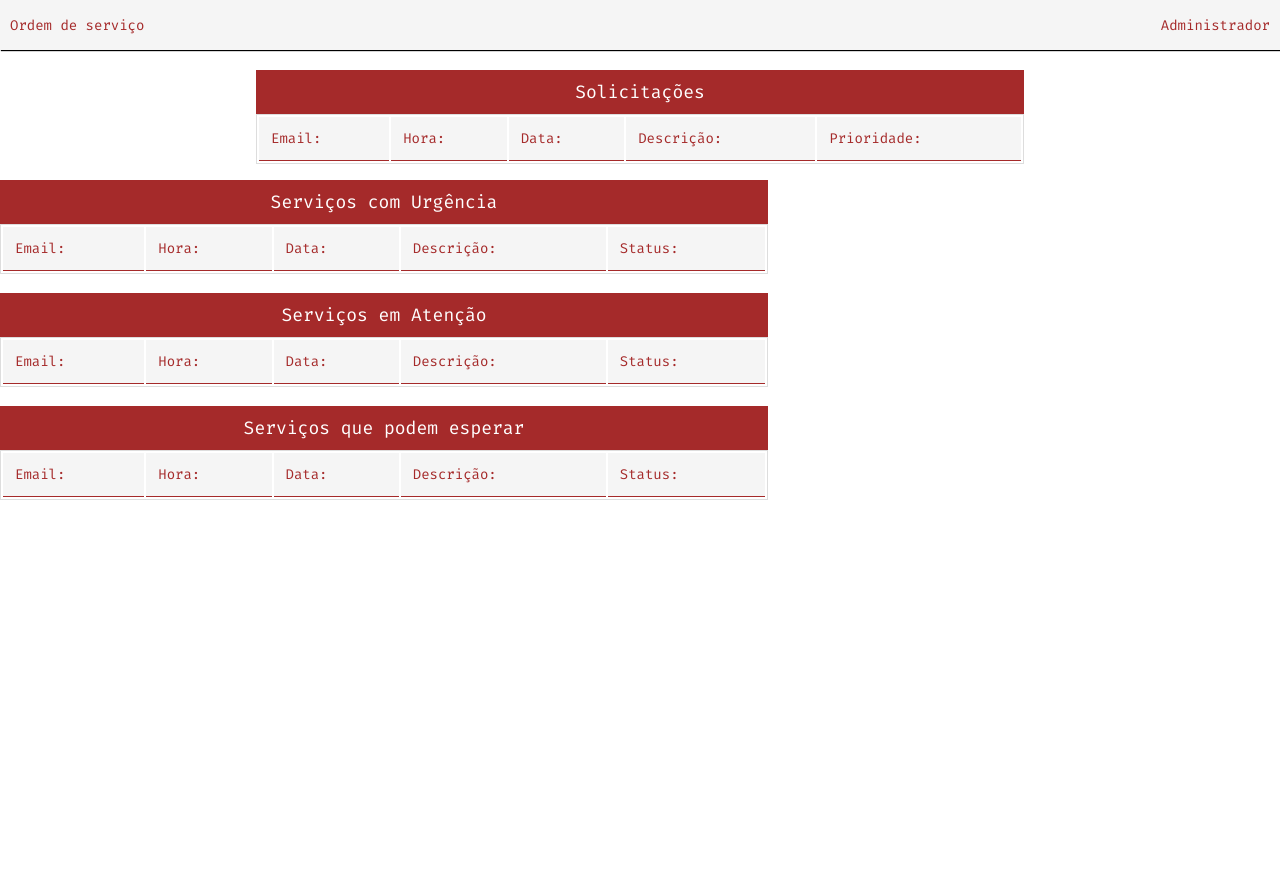
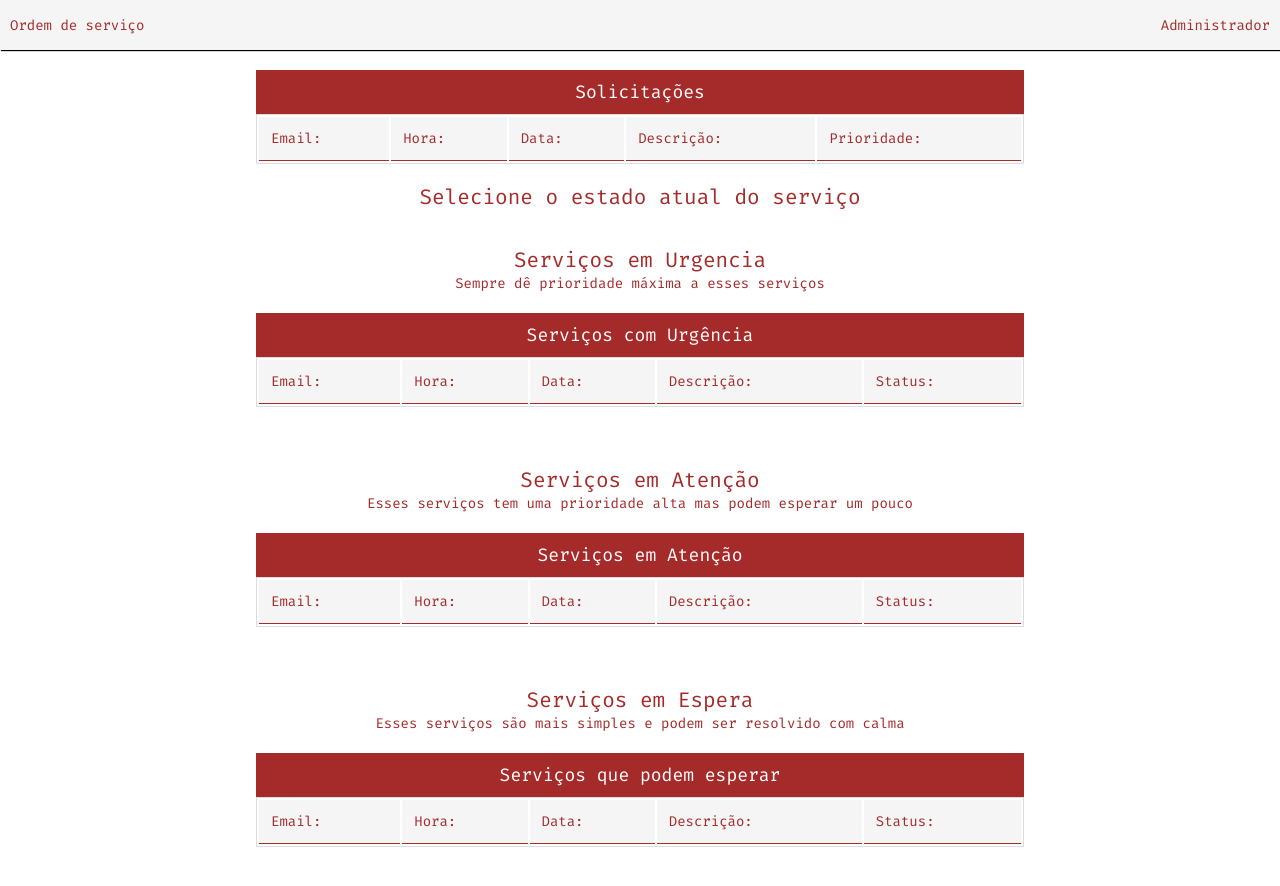
Before and after one commit to artmaia/Trabalho_Web_Ordem_de_Servi-os, a website: page pages/Admin/administrador.html in a window 1280 px wide. Shown: the top 886 px of the page. Drawn offline with Linux system fonts and the light colour scheme; files that its build step writes are made by us from their sources; no server answers.

Commit message:
melhora no front

```diff
--- a/pages/Admin/administrador.html
+++ b/pages/Admin/administrador.html
@@ -35,10 +35,17 @@
                 </tbody>
             </table>
         </div>
+        <br>
+        <h2>Selecione o estado atual do serviço</h2>
+        <br>
     </div>
     <br>
-    <div>
-        <div class="container-table">
+    <div class="container2">
+        <div class="textos">
+            <h2>Serviços em Urgencia</h2>
+            <p>Sempre dê prioridade máxima a esses serviços</p>
+        </div>
+        <div class="container-table1">
             <table class="table" id="tabelaSolicitacoesUrgentes">
                 <caption>Serviços com Urgência</caption>
                 <thead>
@@ -55,7 +62,11 @@
             </table>
         </div>
         <br>
-        <div class="container-table">
+        <div class="textos">
+            <h2>Serviços em Atenção</h2>
+            <p>Esses serviços tem uma prioridade alta mas podem esperar um pouco</p>
+        </div>
+        <div class="container-table2">
             <table class="table" id="tabelaSolicitacoesAtencao">
                 <caption>Serviços em Atenção</caption>
                 <thead>
@@ -72,7 +83,11 @@
             </table>
         </div>
         <br>
-        <div class="container-table">
+        <div class="textos">
+            <h2>Serviços em Espera</h2>
+            <p>Esses serviços são mais simples e podem ser resolvido com calma</p>
+        </div>
+        <div class="container-table3">
             <table class="table" id="tabelaSolicitacoesEspera">
                 <caption>Serviços que podem esperar</caption>
                 <thead>
@@ -184,25 +199,6 @@
             return newRow;
         }
 
-        //to mexendo aqui!!!!
-        // function criarLinhaTabelaPrioridade1(row) {
-        //     const newRow = document.createElement('tr');
-        //     newRow.innerHTML = `
-        //         <td>${row.email}</td>
-        //         <td>${row.categoria}</td>
-        //         <td>${row.data}</td>
-        //         <td>${row.descricao}</td>
-        //         <td>${row.tipo}</td>
-        //         <td>
-        //             <button class="btn-urgente" onclick="definirStatus('${row.id}', 'Analise')">Em análise</button>
-        //             <button class="btn-atencao" onclick="definirStatus('${row.id}', 'Andamento)">Em andamento</button>
-        //             <button class="btn-espera" onclick="definirStatus('${row.id}', 'Concluido')">Concluído</button>
-        //         </td>
-        //     `;
-        //     return newRow;
-        // } //to mexendo aqui!!!
-
-
         // Função para formatar a data
         function formatarData(data) {
             // Verifica se a data está no formato ISO 8601 (AAAA-MM-DDTHH:MM:SS.MSZ)
@@ -234,6 +230,7 @@
                 }
                 console.log('Tipo de serviço atualizado com sucesso');
                 // Aqui você pode adicionar qualquer lógica adicional, como recarregar a tabela de serviços
+                location.reload();
             })
             .catch(error => {
                 console.error('Erro ao atualizar tipo de serviço:', error);
@@ -258,6 +255,7 @@
                 }
                 console.log('Tipo de serviço atualizado com sucesso');
                 // Aqui você pode adicionar qualquer lógica adicional, como recarregar a tabela de serviços
+                location.reload();
             })
             .catch(error => {
                 console.error('Erro ao atualizar tipo de serviço:', error);
--- a/public/admin.css
+++ b/public/admin.css
@@ -43,6 +43,12 @@ body {
     align-items: center;
 }
 
+.container2 {
+    display: flex;
+    flex-direction: column;
+    align-items: center;
+}
+
 .table {
     width: 100%;
     border: 1px solid #ddd;
@@ -60,6 +66,28 @@ body {
     overflow-y: auto; /* Adiciona uma barra de rolagem vertical para o contêiner da tabela */
     width: 60%;
     max-height: 70vh; /* Define a altura máxima do contêiner da tabela como 70% da altura da janela de visualização */
+}
+
+.container-table1 {
+    overflow-y: auto; /* Adiciona uma barra de rolagem vertical para o contêiner da tabela */
+    width: 60%;
+    max-height: 70vh; /* Define a altura máxima do contêiner da tabela como 70% da altura da janela de visualização */
+    margin-bottom: 40px;
+}
+
+.container-table2 {
+    overflow-y: auto; /* Adiciona uma barra de rolagem vertical para o contêiner da tabela */
+    width: 60%;
+    max-height: 70vh; /* Define a altura máxima do contêiner da tabela como 70% da altura da janela de visualização */
+    margin-bottom: 40px;
+}
+
+.container-table3 {
+    overflow-y: auto; /* Adiciona uma barra de rolagem vertical para o contêiner da tabela */
+    width: 60%;
+    max-height: 70vh; /* Define a altura máxima do contêiner da tabela como 70% da altura da janela de visualização */
+    margin-bottom: 40px;
+
 }
 
 .table th,
@@ -87,3 +115,10 @@ body {
     padding: 2px; /* Adiciona um preenchimento interno para melhorar a aparência */
     margin-right: 5px; /* Adiciona um espaçamento entre os botões */
 }
+
+.textos {
+    display: flex;
+    flex-direction: column;
+    align-items: center;
+    margin-bottom: 20px;
+}
```
Also changed, not shown: app.js (+23 -1 lines), pages/Login/Login.html (+4 -3 lines), pages/Usuario/Usuario.html (+4 -2 lines), pages/cadastro/cadastro.html (+2 -1 lines), public/cadastro.css (+14 -1 lines), public/login.css (+15 -1 lines), public/usuario.css (+17 -2 lines).
